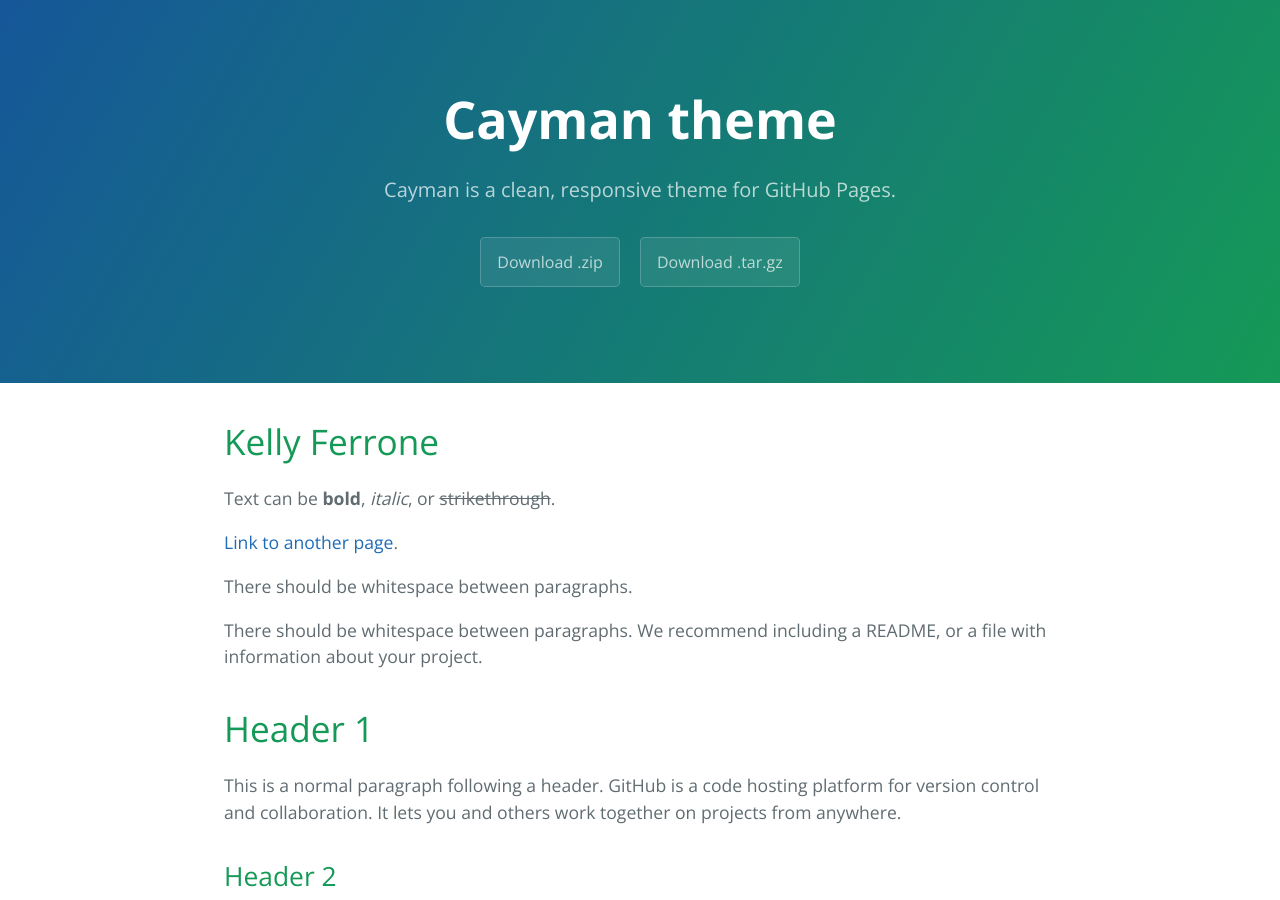
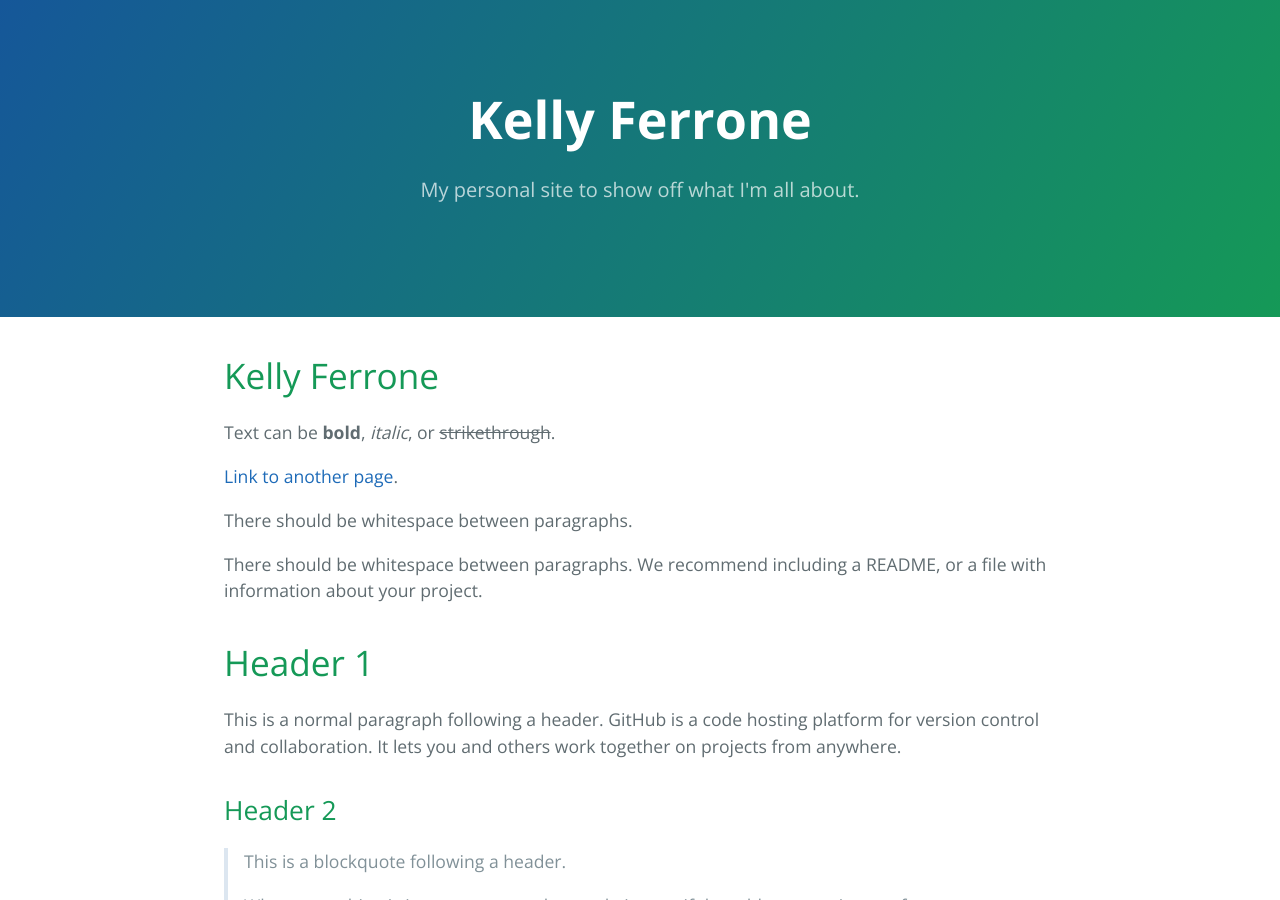
Before and after one commit to kferrone/kferrone.github.io, a Jekyll site: the page built from index.md, in a window 1280 px wide and 900 px high. Built offline with Jekyll 4.4.1, drawn with Linux system fonts in a browser that asks for light colours; our own code applies the rules of GitHub Pages for plain Markdown files.

Commit message:
got this cool new site started. Soon it will take over the world!

```diff
--- a/_config.yml
+++ b/_config.yml
@@ -1,5 +1,13 @@
-title: Cayman theme
-description: Cayman is a clean, responsive theme for GitHub Pages.
-show_downloads: true
+title: Kelly Ferrone
+description: My personal site to show off what I'm all about.
+show_downloads: false
 google_analytics: UA-127861278-3
 theme: jekyll-theme-cayman
+exclude: [
+  'vendor',
+  'script',
+  '*.gemspec',
+  'Gemfile*',
+  '.project',
+  '*.http'
+]
--- /dev/null
+++ b/_data/me.yml
@@ -0,0 +1,5 @@
+name: Kelly Ferrone
+
+bio:
+  Salt Lake native who obviously loves the outdoors.
+  Been skateborading and snowboarding for most of my life now.
--- /dev/null
+++ b/_includes/footer.html
@@ -0,0 +1,7 @@
+<footer class="site-footer">
+    {% if site.github.is_project_page %}
+    <span class="site-footer-owner"><a href="{{ site.github.repository_url }}">{{ site.github.repository_name }}</a> is
+        maintained by <a href="{{ site.github.owner_url }}">{{ site.github.owner_name }}</a>.</span>
+    {% endif %}
+    <span class="site-footer-credits">This page was generated by <a href="https://pages.github.com">GitHub Pages</a>.</span>
+</footer>
--- /dev/null
+++ b/_includes/head.html
@@ -0,0 +1,23 @@
+<head>
+
+    <title>{{ site.data.me.name }}</title>
+    {% if site.google_analytics %}
+    <script async src="https://www.googletagmanager.com/gtag/js?id={{ site.google_analytics }}"></script>
+    <script>
+        window.dataLayer = window.dataLayer || [];
+
+        function gtag() {
+            dataLayer.push(arguments);
+        }
+        gtag('js', new Date());
+        gtag('config', '{{ site.google_analytics }}');
+    </script>
+    {% endif %}
+    <meta charset="UTF-8">
+
+    {% seo %}
+    <meta name="viewport" content="width=device-width, initial-scale=1">
+    <meta name="theme-color" content="#157878">
+    <meta name="apple-mobile-web-app-status-bar-style" content="black-translucent">
+    <link rel="stylesheet" href="{{ '/assets/css/style.css?v=' | append: site.github.build_revision | relative_url }}">
+</head>
--- /dev/null
+++ b/_includes/header.html
@@ -0,0 +1,11 @@
+<header class="page-header" role="banner">
+    <h1 class="project-name">{{ site.title | default: site.github.repository_name }}</h1>
+    <h2 class="project-tagline">{{ site.description | default: site.github.project_tagline }}</h2>
+    {% if site.github.is_project_page %}
+    <a href="{{ site.github.repository_url }}" class="btn">View on GitHub</a>
+    {% endif %}
+    {% if site.show_downloads %}
+    <a href="{{ site.github.zip_url }}" class="btn">Download .zip</a>
+    <a href="{{ site.github.tar_url }}" class="btn">Download .tar.gz</a>
+    {% endif %}
+</header>
--- a/_layouts/default.html
+++ b/_layouts/default.html
@@ -1,48 +1,15 @@
 <!DOCTYPE html>
 <html lang="{{ site.lang | default: "en-US" }}">
-  <head>
-
-    {% if site.google_analytics %}
-      <script async src="https://www.googletagmanager.com/gtag/js?id={{ site.google_analytics }}"></script>
-      <script>
-        window.dataLayer = window.dataLayer || [];
-        function gtag(){dataLayer.push(arguments);}
-        gtag('js', new Date());
-        gtag('config', '{{ site.google_analytics }}');
-      </script>
-    {% endif %}
-    <meta charset="UTF-8">
-
-{% seo %}
-    <meta name="viewport" content="width=device-width, initial-scale=1">
-    <meta name="theme-color" content="#157878">
-    <meta name="apple-mobile-web-app-status-bar-style" content="black-translucent">
-    <link rel="stylesheet" href="{{ '/assets/css/style.css?v=' | append: site.github.build_revision | relative_url }}">
-  </head>
+  {% include head.html %}
   <body>
     <a id="skip-to-content" href="#content">Skip to the content.</a>
 
-    <header class="page-header" role="banner">
-      <h1 class="project-name">{{ site.title | default: site.github.repository_name }}</h1>
-      <h2 class="project-tagline">{{ site.description | default: site.github.project_tagline }}</h2>
-      {% if site.github.is_project_page %}
-        <a href="{{ site.github.repository_url }}" class="btn">View on GitHub</a>
-      {% endif %}
-      {% if site.show_downloads %}
-        <a href="{{ site.github.zip_url }}" class="btn">Download .zip</a>
-        <a href="{{ site.github.tar_url }}" class="btn">Download .tar.gz</a>
-      {% endif %}
-    </header>
+    {% include header.html %}
 
     <main id="content" class="main-content" role="main">
       {{ content }}
 
-      <footer class="site-footer">
-        {% if site.github.is_project_page %}
-          <span class="site-footer-owner"><a href="{{ site.github.repository_url }}">{{ site.github.repository_name }}</a> is maintained by <a href="{{ site.github.owner_url }}">{{ site.github.owner_name }}</a>.</span>
-        {% endif %}
-        <span class="site-footer-credits">This page was generated by <a href="https://pages.github.com">GitHub Pages</a>.</span>
-      </footer>
+      {% include footer.html%}
     </main>
   </body>
 </html>
--- a/index.md
+++ b/index.md
@@ -2,7 +2,7 @@
 layout: default
 ---
 
-# Kelly Ferrone
+# {{ site.data.me.name }}
 
 Text can be **bold**, _italic_, or ~~strikethrough~~.
 
@@ -41,20 +41,20 @@ end
 
 #### Header 4
 
-*   This is an unordered list following a header.
-*   This is an unordered list following a header.
-*   This is an unordered list following a header.
+* This is an unordered list following a header.
+* This is an unordered list following a header.
+* This is an unordered list following a header.
 
 ##### Header 5
 
-1.  This is an ordered list following a header.
-2.  This is an ordered list following a header.
-3.  This is an ordered list following a header.
+1. This is an ordered list following a header.
+2. This is an ordered list following a header.
+3. This is an ordered list following a header.
 
 ###### Header 6
 
 | head1        | head two          | three |
-|:-------------|:------------------|:------|
+| :----------- | :---------------- | :---- |
 | ok           | good swedish fish | nice  |
 | out of stock | good and plenty   | nice  |
 | ok           | good `oreos`      | hmm   |
```
Also changed, not shown: _posts/2018-11-04-StartingWithJekyll.md (added, +10 -0 lines), another-page.md (+15 -2 lines), pages/subs.md (added, +3 -0 lines), favicon.ico (added), 2 other files.
